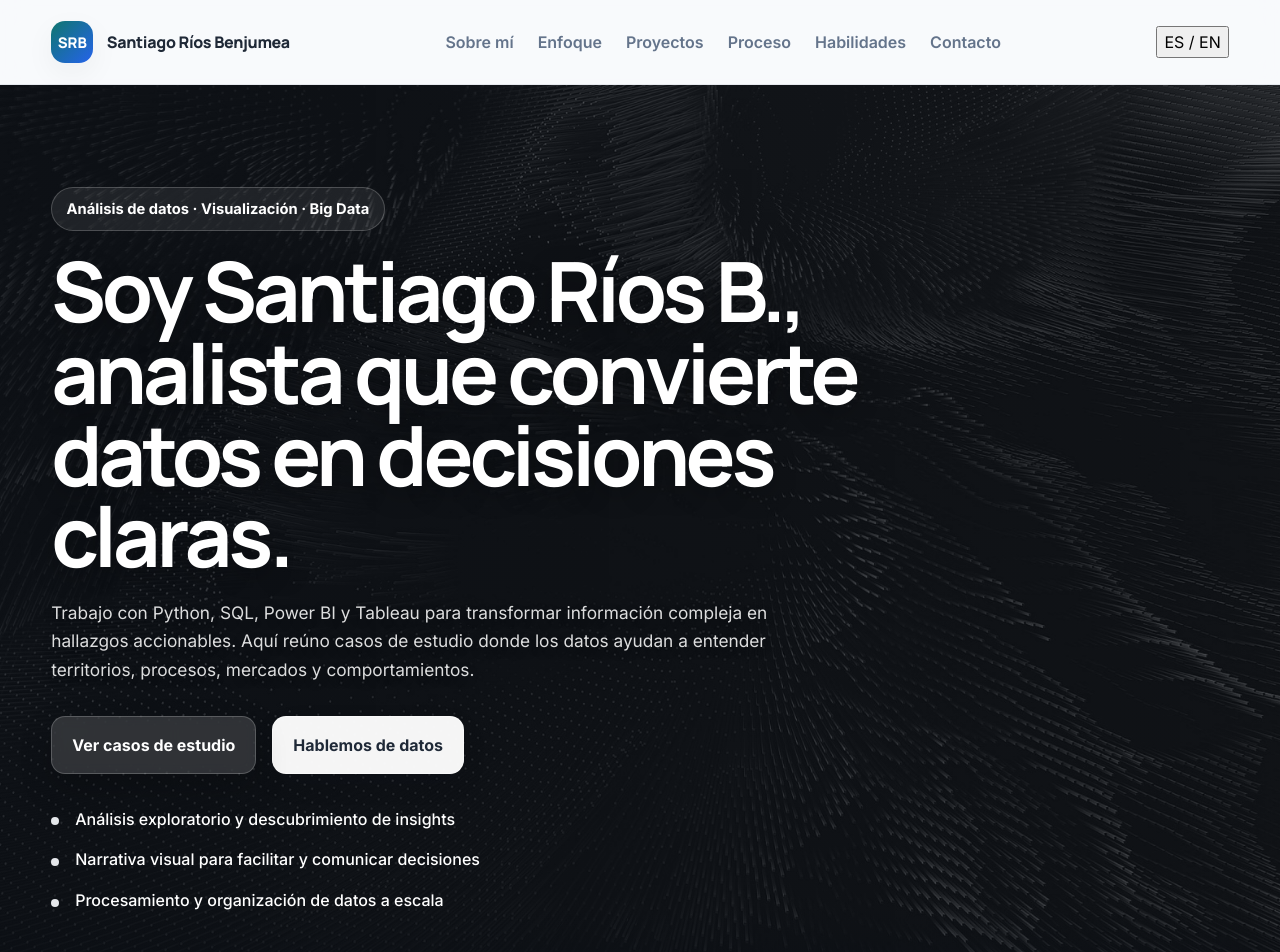
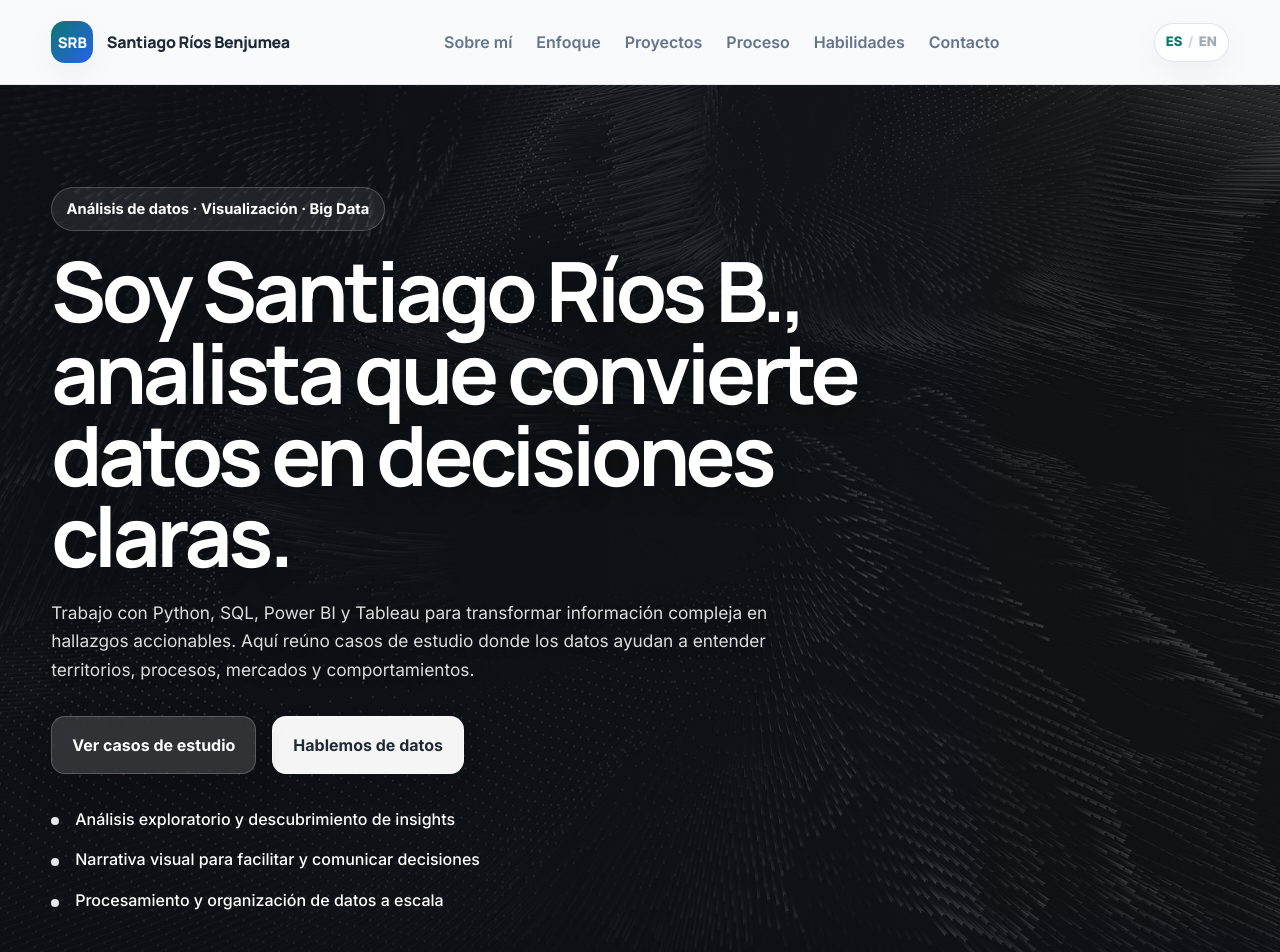
Before and after one commit to SantiagoRiosBen/SantiagoRiosBen.github.io, a plain HTML site: page index.html in a window 1280 px wide. Shown: the top 952 px of the page. Drawn offline with Linux system fonts and the light colour scheme.

Commit message:
Update style.css

```diff
--- a/style.css
+++ b/style.css
@@ -219,6 +219,46 @@ main {
   color: var(--primary);
 }
 
+.language-toggle {
+  display: inline-flex;
+  align-items: center;
+  gap: 0.35rem;
+  flex-shrink: 0;
+  border: 1px solid var(--border);
+  background-color: rgba(255, 255, 255, 0.78);
+  color: var(--text-soft);
+  border-radius: 999px;
+  padding: 0.48rem 0.68rem;
+  font-size: 0.82rem;
+  font-weight: 800;
+  cursor: pointer;
+  box-shadow: var(--shadow-sm);
+  transition: color var(--transition), border-color var(--transition),
+    background-color var(--transition), transform var(--transition);
+}
+
+.language-toggle:hover,
+.language-toggle:focus-visible {
+  color: var(--text);
+  border-color: rgba(15, 118, 110, 0.28);
+  background-color: var(--surface);
+  transform: translateY(-1px);
+}
+
+.language-option {
+  line-height: 1;
+  opacity: 0.62;
+}
+
+.language-option.is-active {
+  color: var(--primary);
+  opacity: 1;
+}
+
+.language-divider {
+  color: var(--border-strong);
+}
+
 .nav-menu {
   display: flex;
   align-items: center;
@@ -851,6 +891,10 @@ button:focus-visible {
     display: inline-flex;
     align-items: center;
     justify-content: center;
+  }
+
+  .language-toggle {
+    margin-left: auto;
   }
 
   .nav-menu {
```
